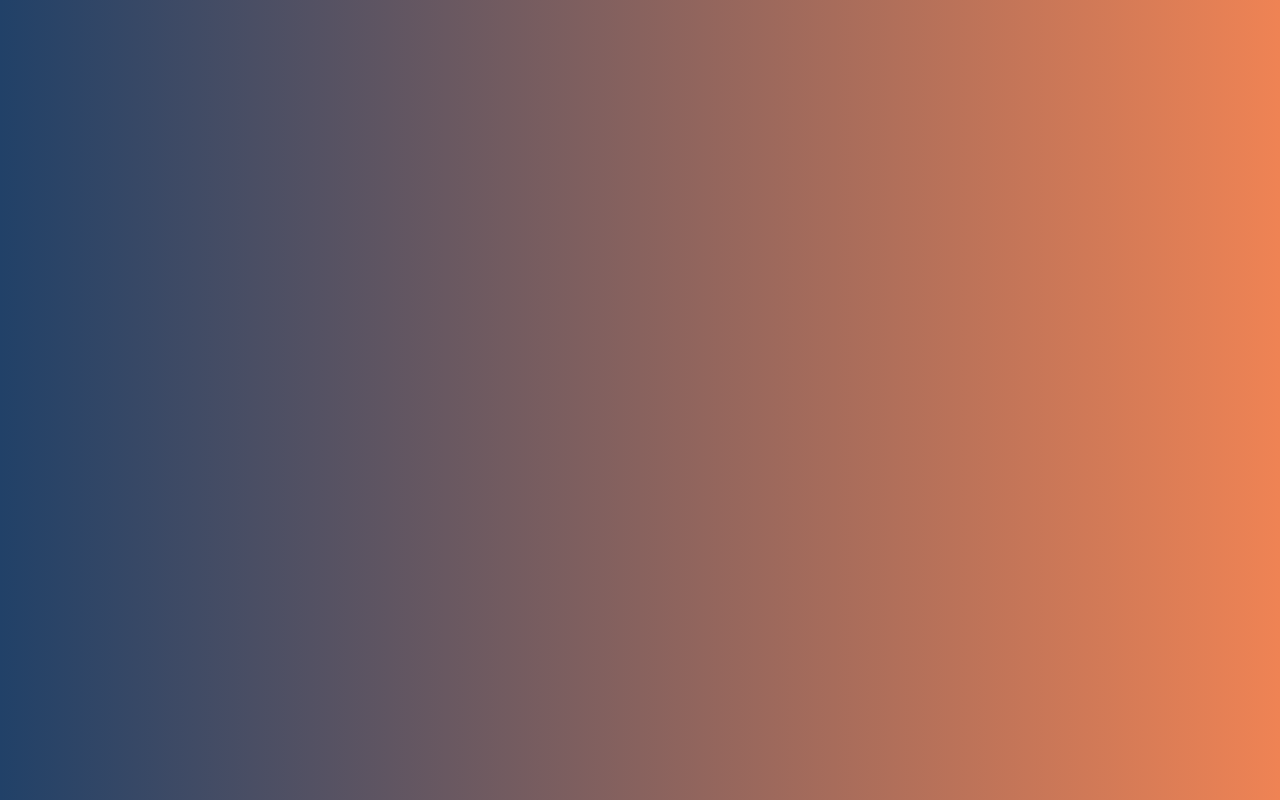
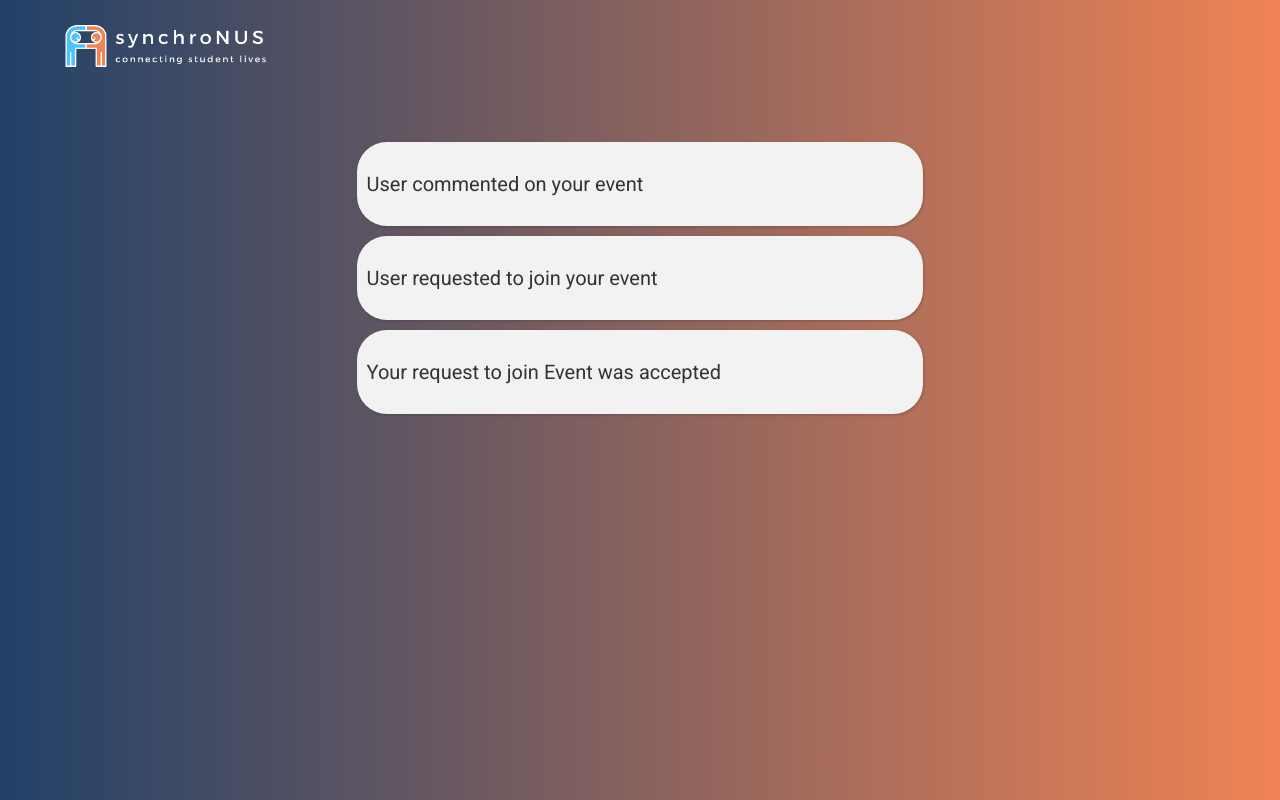
Before and after one commit to 0xwuchuan/BT3103_SynchroNUS, a Vue app: page /notifications in a window 1280 px wide. Before the commit this address had no page. Built offline with nearby package versions, Linux system fonts and the light colour scheme; no server answers.

Commit message:
added notifications component

```diff
--- /dev/null
+++ b/src/components/Notif.vue
@@ -0,0 +1,43 @@
+<template>
+
+    <!-- if commented -->
+    <div class="text">
+        <h5>User commented on your event</h5>
+    </div>
+
+    <!-- if requested -->
+    <div class="text">
+        <h5>User requested to join your event</h5>
+    </div>
+
+    <!-- if request accepted -->
+    <div class="text">
+        <h5>Your request to join Event was accepted</h5>
+    </div>
+
+</template>
+
+<script>
+    export default {
+        name: 'singleNotif',
+        //props: ['notif']
+    }
+</script>
+
+<style scoped>
+.text {
+    /* display: flex; */
+    font-family: 'Avenir', Helvetica, Arial, sans-serif;
+    max-width: 15cm;
+    padding: 10px;
+    margin-left: auto;
+    margin-right: auto;
+
+    margin-bottom: 10px;
+    color: #333;
+    background-color: #F2F2F2;
+    border-radius: 30px;
+    box-shadow: 1px 1px 3px rgba(0, 0, 0, 0.2);
+}
+
+</style>
--- /dev/null
+++ b/src/components/NotifPage.vue
@@ -0,0 +1,65 @@
+<template>
+  <div class="notifs">
+    <Notif/>
+  </div>
+</template>
+
+<script>
+// import { useRouter } from 'vue-router';
+// import firebaseApp from '../firebase.js';
+// import { collection, getDocs } from "firebase/firestore";
+// import { getAuth } from "firebase/auth";
+import Notif from './Notif'
+// import { getFirestore } from "firebase/firestore"
+// import { auth } from '../firebase';
+// import VueNotifications from 'vue-notification';
+
+export default {
+
+    name: 'NotifPage',
+    components: {
+      Notif
+    },
+
+    /*data () {
+        return {
+          text: "",
+        }
+    },*/
+
+    /*mounted() {
+        const db = getFirestore(firebaseApp);
+        const auth = getAuth();*/
+
+
+
+
+    /*methods : {
+        async commentHandler(){
+            var user = auth.currentUser.email;
+            const auth = getAuth();
+            let z = await getDocs(collection(user))
+
+            z.forEach((docs) => {
+                let yy = docs.data()
+                var username = (yy.username) // ?? how to get this
+                document.getElementById("id").innerHTML = (String(username) + " commented on your event")
+                // replace id name
+            })
+
+        }
+  }*/
+
+}
+
+</script>
+
+<style scoped>
+.notifs{
+  padding-top: 50px;
+  position: static;
+  bottom: 0;
+  right: 0;
+  font-family: 'Avenir', Helvetica, Arial, sans-serif;
+}
+</style>
--- a/src/components/Notifs.vue
+++ /dev/null
@@ -1,82 +0,0 @@
-<template>
-    <h1>This is the Notifications page</h1>
-    <div class="save">
-        <button id = "savebutton" type="button" v-on:click="commentHandler()">  Save  </button>
-    </div>
-    <div class="save">
-        <button id = "savebutton" type="button" v-on:click="acceptedEvent()">  Save  </button>
-    </div>
-    <div class="save">
-        <button id = "savebutton" type="button" v-on:click="requestedEvent()">  Save  </button>
-    </div>
-</template>
-
-<script>
-// import { useRouter } from 'vue-router';
-//import firebaseApp from '../firebase.js';
-import { collection, getDocs } from "firebase/firestore";
-import { getAuth } from "firebase/auth";
-// import { getFirestore } from "firebase/firestore"
-// import { auth } from '../firebase';
-// import VueNotifications from 'vue-notification';
-
-export default {
-
-    name: 'Notifs',
-
-    data () {
-        return {
-        text: "",
-        }
-    },
-
-    /*mounted() {
-        const db = getFirestore(firebaseApp);
-        const auth = getAuth();*/
-
-
-
-
-    methods : {
-        async commentHandler(){
-            var user = auth.currentUser.email;
-            const auth = getAuth();
-            let z = await getDocs(collection(user))
-
-            z.forEach((docs) => {
-                let yy = docs.data()
-                var username = (yy.username) // ?? how to get this
-                document.getElementById("id").innerHTML = (String(username) + " commented on your event")
-                // replace id name
-            })
-
-        }
-  }
-
-}
-
-
-  /*notifications: {
-    showSuccessMsg: {
-      type: VueNotifications.types.success,
-      title: 'Hello there',
-      message: 'That\'s the success!'
-    },
-    showInfoMsg: {
-      type: VueNotifications.types.info,
-      title: 'Hey you',
-      message: 'Here is some info for you'
-    },
-    showWarnMsg: {
-      type: VueNotifications.types.warn,
-      title: 'Wow, man',
-      message: 'That\'s the kind of warning'
-    },
-    showErrorMsg: {
-      type: VueNotifications.types.error,
-      title: 'Wow-wow',
-      message: 'That\'s the error'
-    }
-  }
-}*/
-</script>
--- a/src/router/index.js
+++ b/src/router/index.js
@@ -46,7 +46,7 @@ const routes = [
     component: ResetPassword,
   },
   {
-    path: "/notif",
+    path: "/notifications",
     name: "NotifsPage",
     component: NotifsPage,
   },
--- a/src/views/NotifsPage.vue
+++ b/src/views/NotifsPage.vue
@@ -1,29 +1,26 @@
 <!-- change to page with components -->
-
 <template>
   <Nav/>
-  <div class="flex flex-col justify-center items-center h-screen">
-    <p class="text-white text-3xl">Notifs will be displayed here</p>
-  </div>
-  <Notifs/>
+  <NotifPage/>
 
 </template>
 
 <script>
-import { onAuthStateChanged } from "firebase/auth";
-import { auth } from '../firebase';
+//import { onAuthStateChanged } from "firebase/auth";
+// import { auth } from '../firebase';
 
 import Nav from '../components/Nav'
-import Notifs from '../components/Notifs'
+import NotifPage from '../components/NotifPage'
 
 
 export default {
     name: "NotifsPage",
     components: {
         Nav,
-        Notifs,
+        NotifPage,
     },
-    data() {
+
+    /*data() {
         return {
             user: false,
         }
@@ -34,6 +31,6 @@ export default {
                 this.user = user;
             }
         })
-    },
+    },*/
 }
 </script>
```
Also changed, not shown: 1 other file (tests, documents, lock files or other folders).
